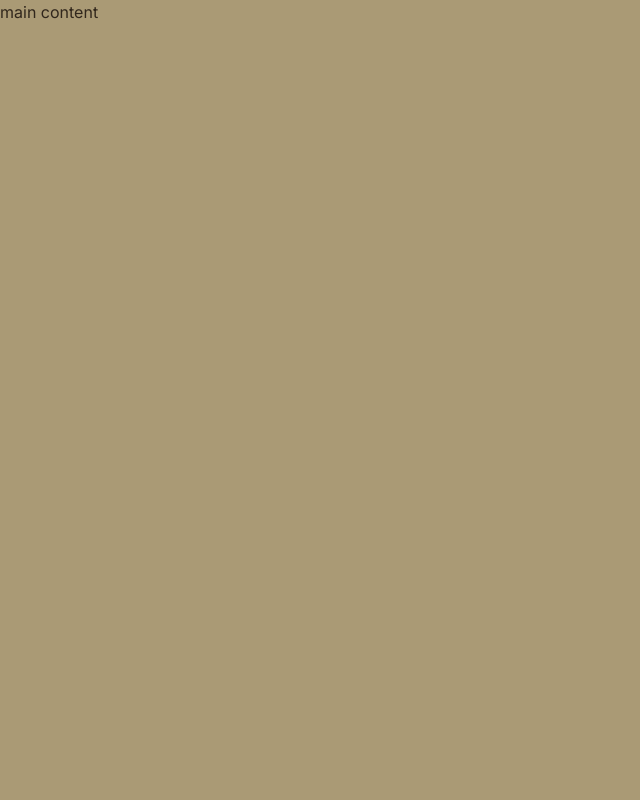
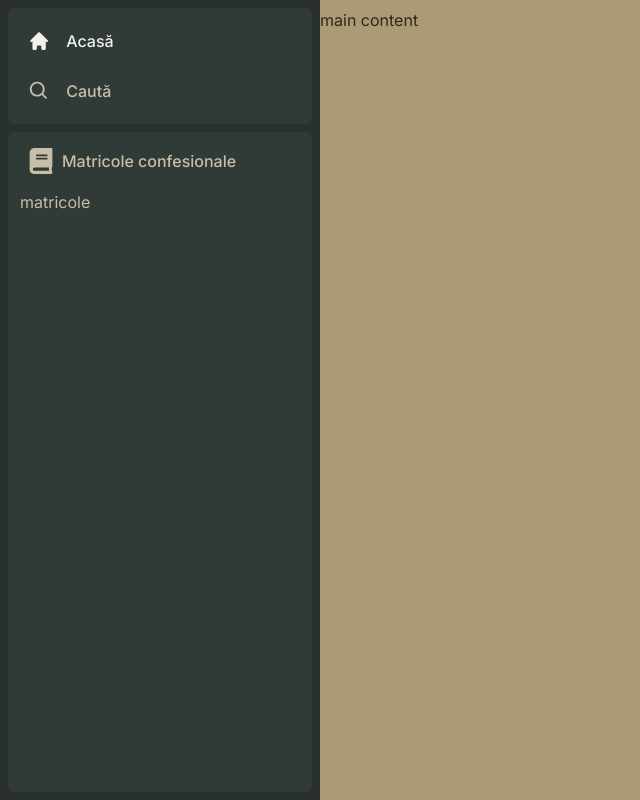
Before and after one commit to Saxar88/trecut-strain, a Next.js app: page / in a window 1280 px wide. Shown: the whole page, without its empty margins (0-640 px from the left). Built offline with nearby package versions, Linux system fonts and the light colour scheme.

Commit message:
build Sidebar component

```diff
--- a/app/layout.tsx
+++ b/app/layout.tsx
@@ -1,22 +1,26 @@
-import './globals.css'
-import type { Metadata } from 'next'
-import { Inter } from 'next/font/google'
+import type { Metadata } from "next";
+import { Inter } from "next/font/google";
 
-const inter = Inter({ subsets: ['latin'] })
+import "./globals.css";
+import Sidebar from "@/components/Sidebar";
+
+const inter = Inter({ subsets: ["latin"] });
 
 export const metadata: Metadata = {
-  title: 'Create Next App',
-  description: 'Generated by create next app',
-}
+	title: "Create Next App",
+	description: "Generated by create next app",
+};
 
 export default function RootLayout({
-  children,
+	children,
 }: {
-  children: React.ReactNode
+	children: React.ReactNode;
 }) {
-  return (
-    <html lang="en">
-      <body className={inter.className}>{children}</body>
-    </html>
-  )
+	return (
+		<html lang="en">
+			<body className={inter.className}>
+				<Sidebar>{children}</Sidebar>
+			</body>
+		</html>
+	);
 }
--- /dev/null
+++ b/components/Box.tsx
@@ -0,0 +1,16 @@
+import { twMerge } from "tailwind-merge";
+
+interface BoxProps {
+	children: React.ReactNode;
+	className?: string;
+}
+
+const Box: React.FC<BoxProps> = ({ children, className }) => {
+	return (
+		<div className={twMerge("h-fit w-full bg-[#303b37] rounded-lg", className)}>
+			{children}
+		</div>
+	);
+};
+
+export default Box;
--- /dev/null
+++ b/components/Library.tsx
@@ -0,0 +1,19 @@
+"use client";
+
+import { FaBook } from "react-icons/fa";
+
+const Library = () => {
+	return (
+		<div className="flex flex-col">
+			<div className="flex items-center justify-between px-5 pt-4">
+				<div className="inline-flex items-center gap-x-2">
+					<FaBook size={26} />
+					<p className="font-medium text-md">Matricole confesionale</p>
+				</div>
+			</div>
+			<div className="flex flex-col gap-y-2 mt-4 px-3">matricole</div>
+		</div>
+	);
+};
+
+export default Library;
--- /dev/null
+++ b/components/Sidebar.tsx
@@ -0,0 +1,51 @@
+"use client";
+
+import { usePathname } from "next/navigation";
+import { useMemo } from "react";
+import { BiSearch } from "react-icons/bi";
+import { HiHome } from "react-icons/hi";
+
+import Box from "./Box";
+import Library from "./Library";
+import SidebarItem from "./SidebarItem";
+
+interface SidebarProps {
+	children: React.ReactNode;
+}
+
+const Sidebar: React.FC<SidebarProps> = ({ children }) => {
+	const pathname = usePathname();
+
+	const routes = useMemo(
+		() => [
+			{ icon: HiHome, label: "Acasă", active: pathname !== "caută", href: "/" },
+			{
+				icon: BiSearch,
+				label: "Caută",
+				active: pathname === "caută",
+				href: "/caută",
+			},
+		],
+		[pathname]
+	);
+
+	return (
+		<div className="flex h-full ">
+			<div className="hidden md:flex flex-col h-full w-80 p-2 gap-y-2 bg-[#29302d] text-[#c8bea6]">
+				<Box>
+					<div className="flex flex-col gap-y-4 px-5 py-4">
+						{routes.map((item) => (
+							<SidebarItem key={item.label} {...item} />
+						))}
+					</div>
+				</Box>
+				<Box className="h-full overflow-y-auto">
+					<Library />
+				</Box>
+			</div>
+			<main className="h-full flex-1 overflow-y-auto py-2">{children}</main>
+		</div>
+	);
+};
+
+export default Sidebar;
--- /dev/null
+++ b/components/SidebarItem.tsx
@@ -0,0 +1,31 @@
+import Link from "next/link";
+import { IconType } from "react-icons";
+import { twMerge } from "tailwind-merge";
+
+interface SidebarItemProps {
+	icon: IconType;
+	label: string;
+	active?: boolean;
+	href: string;
+}
+
+const SidebarItem: React.FC<SidebarItemProps> = ({
+	icon: Icon,
+	label,
+	active,
+	href,
+}) => {
+	return (
+		<Link
+			href={href}
+			className={twMerge(
+				"flex flex-row items-center h-auto w-full gap-x-4 py-1 text-md font-medium cursor-pointer hover:text-[#f3f1eb] transition",
+				active && "text-[#f3f1eb]"
+			)}>
+			<Icon size={26} />
+			<p className="w-full truncate">{label}</p>
+		</Link>
+	);
+};
+
+export default SidebarItem;
```
Also changed, not shown: package.json (+6 -4 lines), 1 other file (tests, documents, lock files or other folders).
